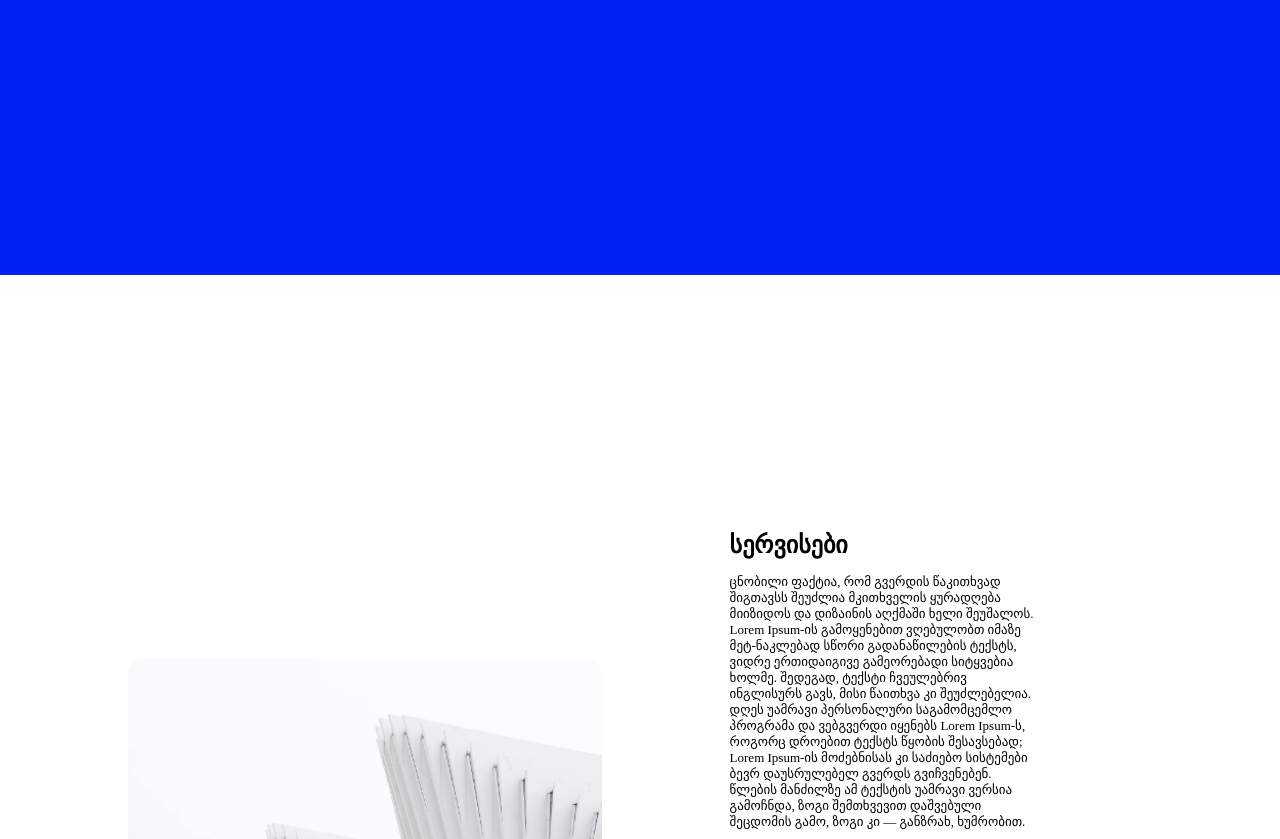
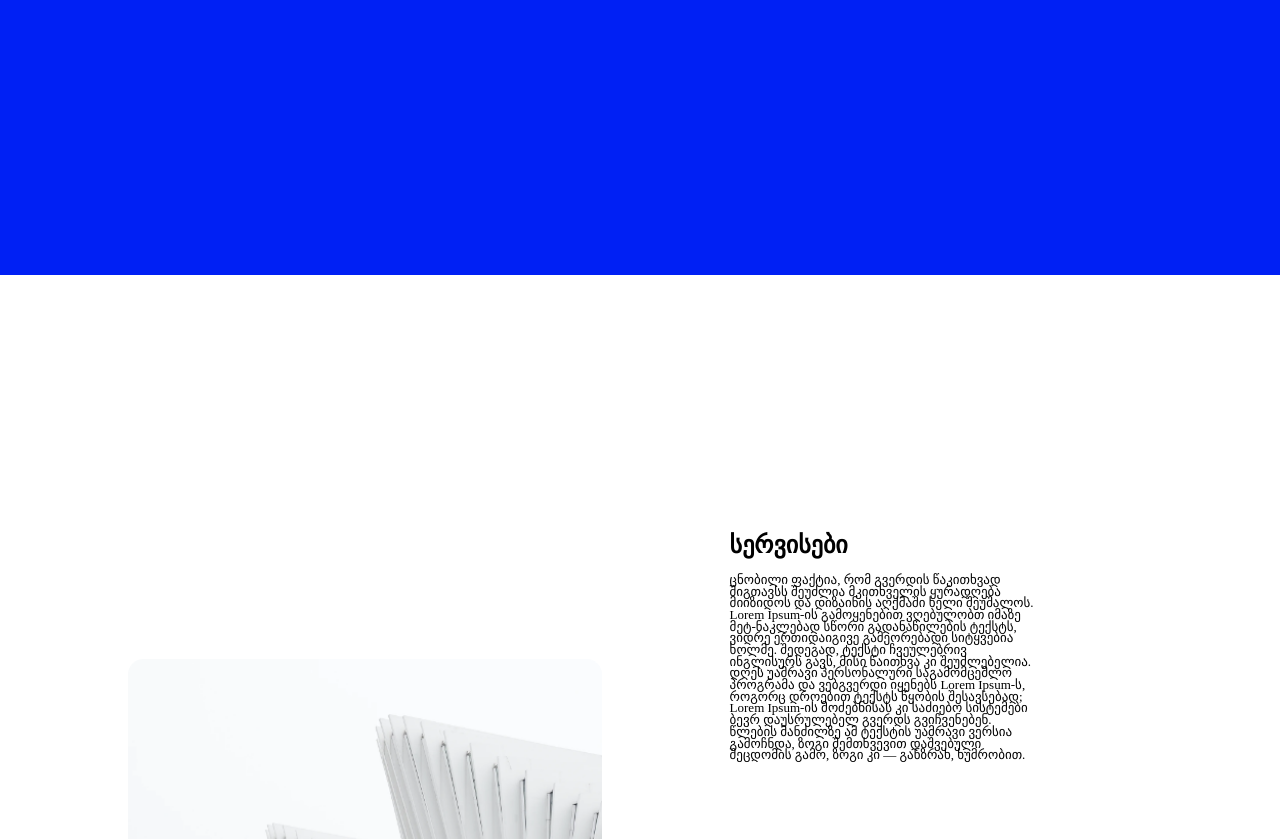
Before and after one commit to Noahfisherrrr/skyhousepage4, a plain HTML site: page index.html in a window 1280 px wide. Shown: the part 113-952 px from the top of the page. Drawn offline with Linux system fonts and the light colour scheme.

Commit message:
font added

```diff
--- a/css/style_nino.css
+++ b/css/style_nino.css
@@ -20,6 +20,8 @@
     padding-left: 10%;
 }
 .article_p_style{
+    font: normal normal normal 16px/26px HelveticaNeueLTGEOW82-55Rm;
+    line-height: 0.9;
     font-size: small;
     padding-top: 5%;
 }
```
